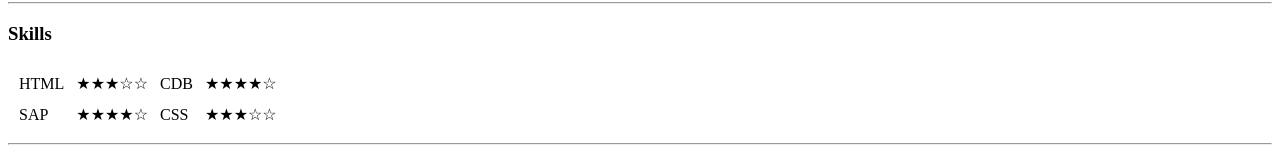
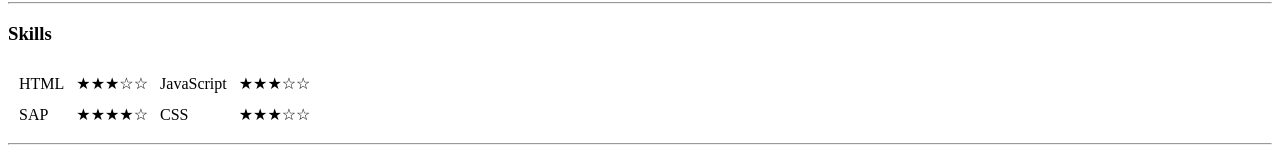
Before and after one commit to ggugutkov/cv, a plain HTML site: page index.html in a window 1280 px wide. Shown: the part 491-644 px from the top of the page. Drawn offline with Linux system fonts and the light colour scheme.

Commit message:
Update index.html

```diff
--- a/index.html
+++ b/index.html
@@ -35,8 +35,8 @@
         <tr>
           <td>HTML</td>
           <td>★★★☆☆</td>
-          <td>CDB</td>
-          <td>★★★★☆</td>
+          <td>JavaScript</td>
+          <td>★★★☆☆</td>
         </tr>
         <tr>
           <td>SAP</td>
```
